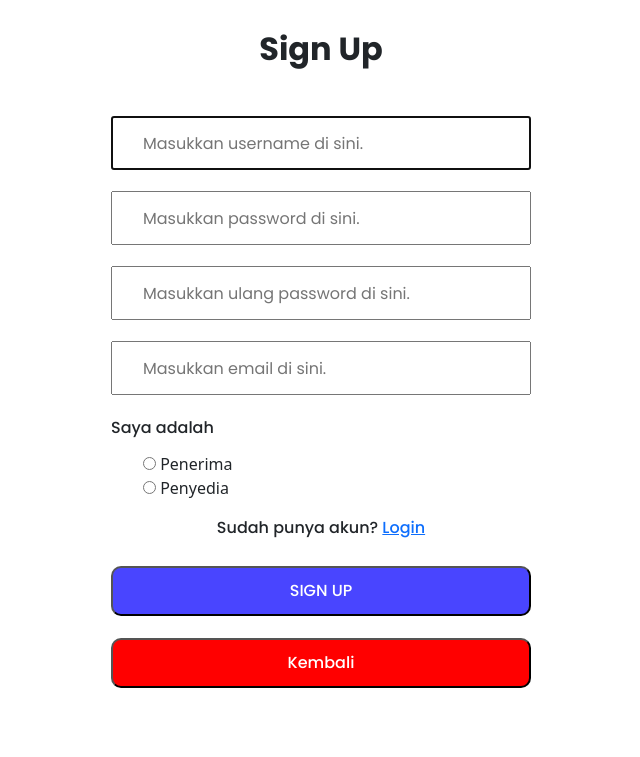
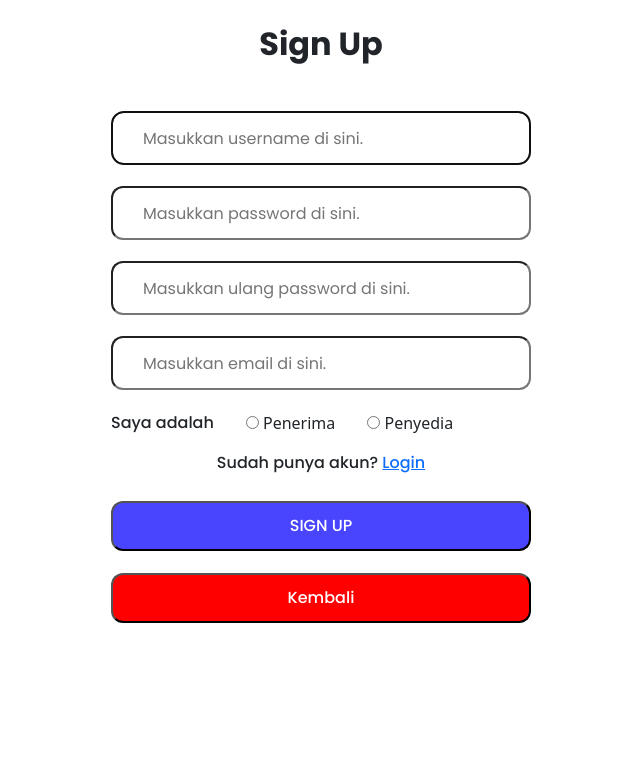
Before and after one commit to PBP-A07/pedulilindungi2.0, a Django app: page /auth/ in a window 1280 px wide. Shown: the top 757 px of the page, without its empty margins (319-959 px from the left). Run offline with Django 3.2, Linux system fonts and the light colour scheme.

Commit message:
Finisih implement Radio Button for Sign Up

```diff
--- a/account/templates/login.html
+++ b/account/templates/login.html
@@ -35,7 +35,7 @@
           </div>
           <div class="input-box" name="password2">
             <input
-              type="text"
+              type="password"
               placeholder="Masukkan password di sini."
               name="password"
             />
--- a/account/templates/signup.html
+++ b/account/templates/signup.html
@@ -32,8 +32,10 @@
           <div class="input-box" name="password1">{{ form.password1 }}</div>
           <div class="input-box" name="password2">{{ form.password2 }}</div>
           <div class="input-box" name="email">{{ form.email }}</div>
-          <p>Saya adalah</p>
-          {{ form.role_choice }}
+          <div style="display: flex">
+            <p>Saya adalah</p>
+            {{ form.role_choice }}
+          </div>
           <div class="register">
             <p>Sudah punya akun? <a href="/auth/login/">Login</a></p>
           </div>
--- a/static/css/account/signup.css
+++ b/static/css/account/signup.css
@@ -14,7 +14,7 @@
 
 .auth-button {
   height: 50px;
-  border-radius: 10px;
+  border-radius: 12px;
   font-family: Poppins;
   font-style: normal;
   font-weight: 500;
@@ -48,36 +48,9 @@ input[type="email"] {
   font-family: "Poppins", sans-serif;
 }
 
-#id_username {
-  padding-left: 30px;
-  font-family: "Poppins", sans-serif;
-  font-size: 16;
-  font-weight: 300;
-  padding-top: 25px;
-  padding-bottom: 25px;
-  font-weight: 400;
-}
-
-#id_password1 {
-  padding-left: 30px;
-  font-family: "Poppins", sans-serif;
-  font-size: 16;
-  font-weight: 300;
-  padding-top: 25px;
-  padding-bottom: 25px;
-  font-weight: 400;
-}
-
-#id_password2 {
-  padding-left: 30px;
-  font-family: "Poppins", sans-serif;
-  font-size: 16;
-  font-weight: 300;
-  padding-top: 25px;
-  padding-bottom: 25px;
-  font-weight: 400;
-}
-
+#id_username,
+#id_password1,
+#id_password2,
 #id_email {
   padding-left: 30px;
   font-family: "Poppins", sans-serif;
@@ -86,11 +59,18 @@ input[type="email"] {
   padding-top: 25px;
   padding-bottom: 25px;
   font-weight: 400;
+  border-radius: 12px;
+}
+
+#id_role_choice {
+  display: flex;
+  gap: 32px;
+  justify-content: flex-end;
 }
 
 #kembali {
   margin-top: 22px;
-  margin-bottom: 70px;
+  margin-bottom: 30px;
   background: #ff0000;
 }
 
@@ -121,8 +101,9 @@ input[type="email"] {
   padding-bottom: 25px;
   font-weight: 400;
 }
+
 h2 {
-  margin-top: 30px;
+  margin-top: 25px;
   font-size: 36;
   font-weight: 700;
   font-family: "Poppins", sans-serif;
@@ -138,3 +119,7 @@ p {
 li::marker {
   color: rgba(0, 0, 0, 0);
 }
+
+label {
+  font-weight: 400;
+}
```
Also changed, not shown: static/css/account/login.css (+6 -4 lines).
